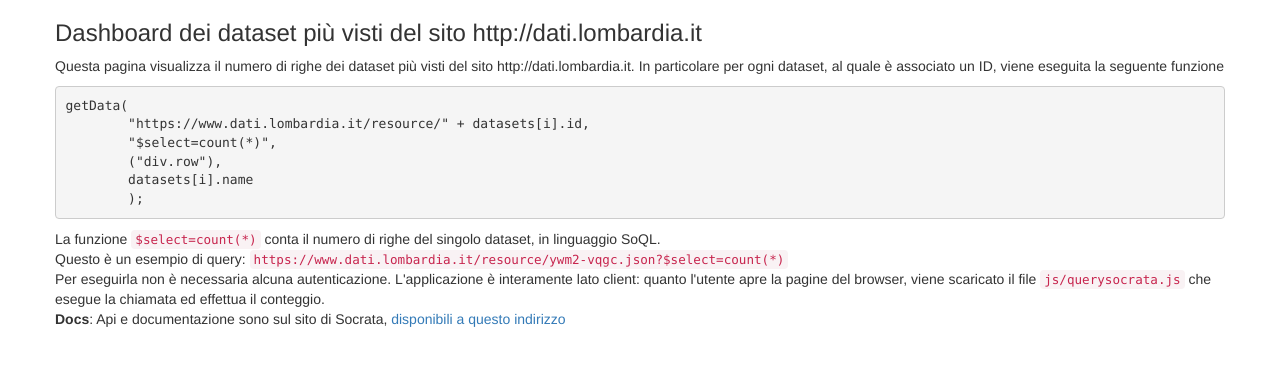
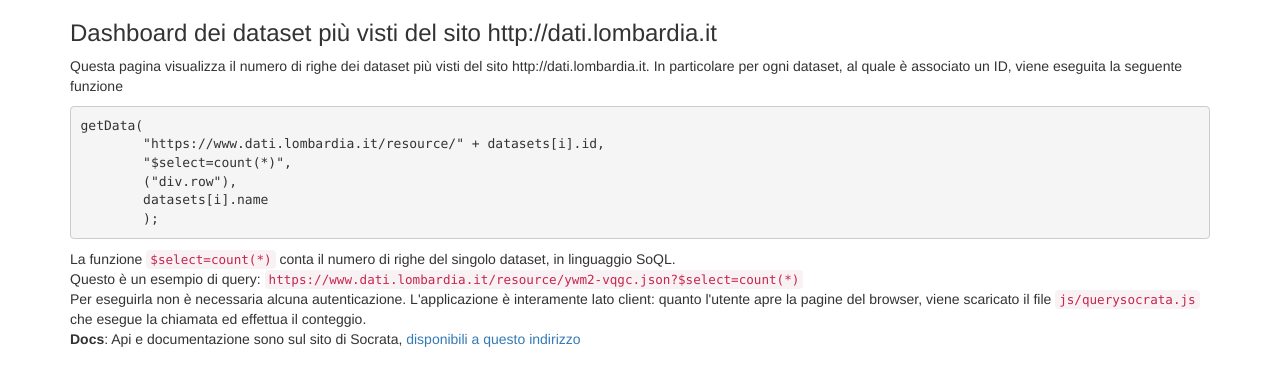
Before and after one commit to opendatalombardia/opendatadashboard, a plain HTML site: page index.html in a window 1280 px wide. Drawn offline with nearby package versions, Linux system fonts and the light colour scheme; no server answers.

Commit message:
fixed margin issue https://github.com/opendatalombardia/opendatadashboard/issues/1

```diff
--- a/css/dashboard.css
+++ b/css/dashboard.css
@@ -1,3 +1,8 @@
+div#intro {
+  padding-left: 15px;
+  padding-right: 15px;
+}
+
 .tile {
     color: white;
     position: relative;
--- a/index.html
+++ b/index.html
@@ -21,6 +21,7 @@
   <body id="pagina">
     <div class="container">
       <div class="row">
+        <div id="intro">
           <h3>Dashboard dei dataset più visti del sito http://dati.lombardia.it</h3>
             <p>Questa pagina visualizza il numero di righe dei dataset più visti del sito http://dati.lombardia.it. In particolare per ogni dataset, al quale è associato un ID, viene eseguita la seguente funzione
               <pre>
@@ -38,6 +39,7 @@
             </p>
         </div>
       </div>
+    </div>
     <div class="container">
       <div class="row">
     </div>
```
Lines whose indentation alone changed are shown as unchanged.
